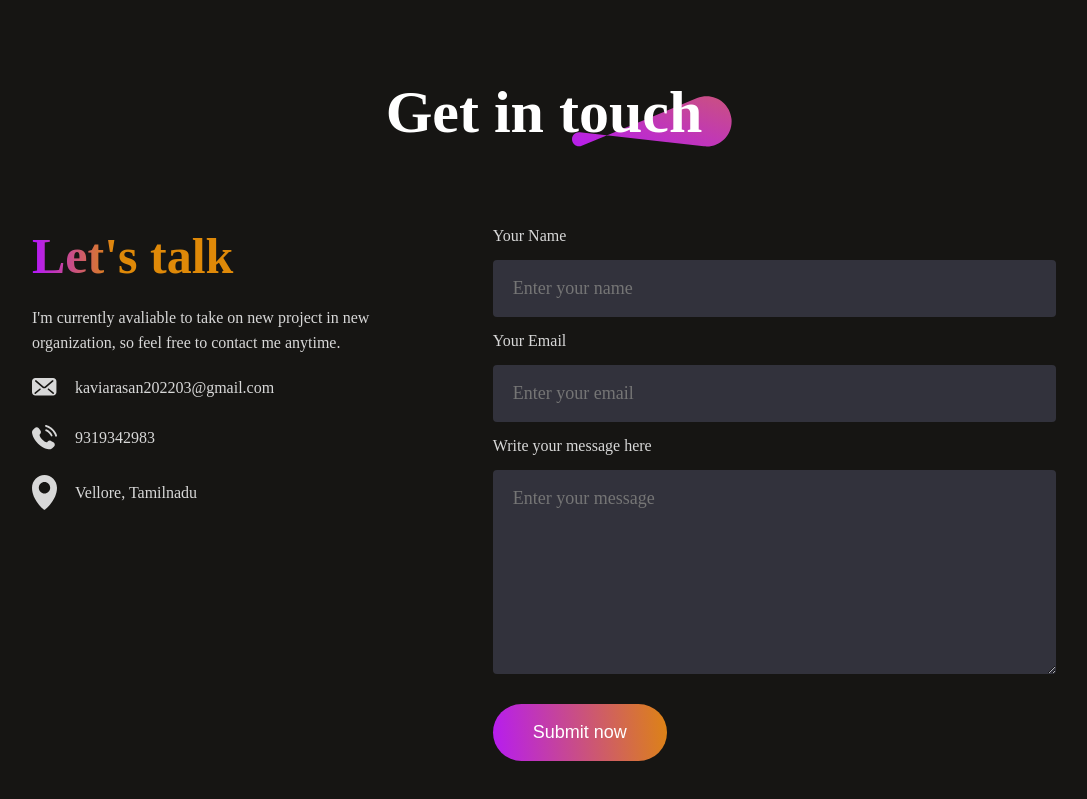
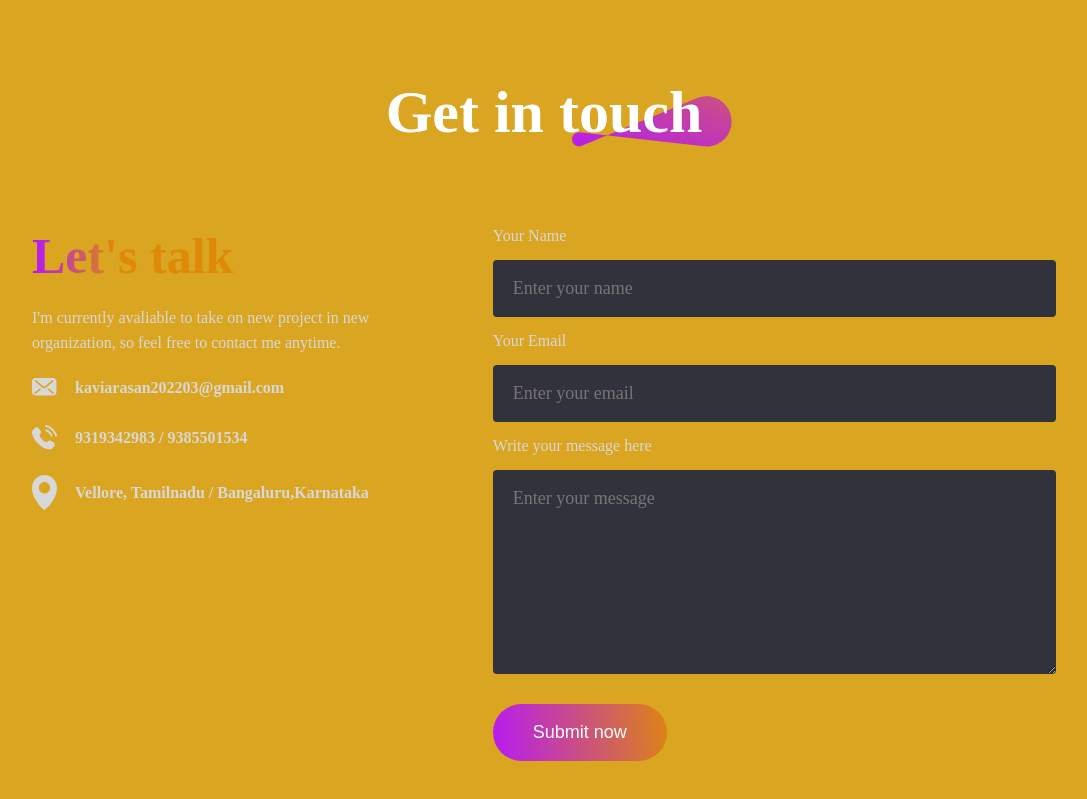
Before and after one commit to kaviarasanJV/kaviarasanvelayutham_react_portfolio, a React (Create React App) app: page / in a window 1280 px wide. Shown: the part 2704-3503 px from the top of the page, without its empty margins (96-1183 px from the left). Built offline with nearby package versions, Linux system fonts and the light colour scheme.

Commit message:
CSS changes made

```diff
--- a/src/Components/Contact/Contact.jsx
+++ b/src/Components/Contact/Contact.jsx
@@ -33,13 +33,13 @@ const Contact = () => {
             <p>{`I'm currently avaliable to take on new project in new organization, so feel free to contact me anytime.`}</p>
             <div className="contact-details">
                 <div className="contact-detail">
-                    <img src={mail_icon} alt="" /> <p>{`kaviarasan202203@gmail.com`}</p>
+                    <img src={mail_icon} alt="" /> <p><b>{`kaviarasan202203@gmail.com`}</b></p>
                 </div>
                 <div className="contact-detail">
-                    <img src={call_icon} alt="" /> <p>{`9319342983`}</p>
+                    <img src={call_icon} alt="" /> <p><b>{`9319342983  /  9385501534`}</b></p>
                 </div>
                 <div className="contact-detail">
-                    <img src={location_icon} alt="" /> <p>{`Vellore, Tamilnadu`}</p>
+                    <img src={location_icon} alt="" /> <p><b>{`Vellore, Tamilnadu /  Bangaluru,Karnataka`}</b></p>
                 </div>
             </div>
         </div>
--- a/src/Components/Hero/Hero.jsx
+++ b/src/Components/Hero/Hero.jsx
@@ -22,7 +22,6 @@ const Hero = () => {
         >
           {`My Resume / CV`}
         </a>
-        {/* <div className="hero-resume">{`My resume`}</div> */}
       </div>
     </div>
   )
--- a/src/index.css
+++ b/src/index.css
@@ -5,7 +5,7 @@
 }
 body{
   min-height: 100vh;
-  background: #161513;
+  background: #DAA520;
   color: white;
   font-family: 'outfit';
 }
```
